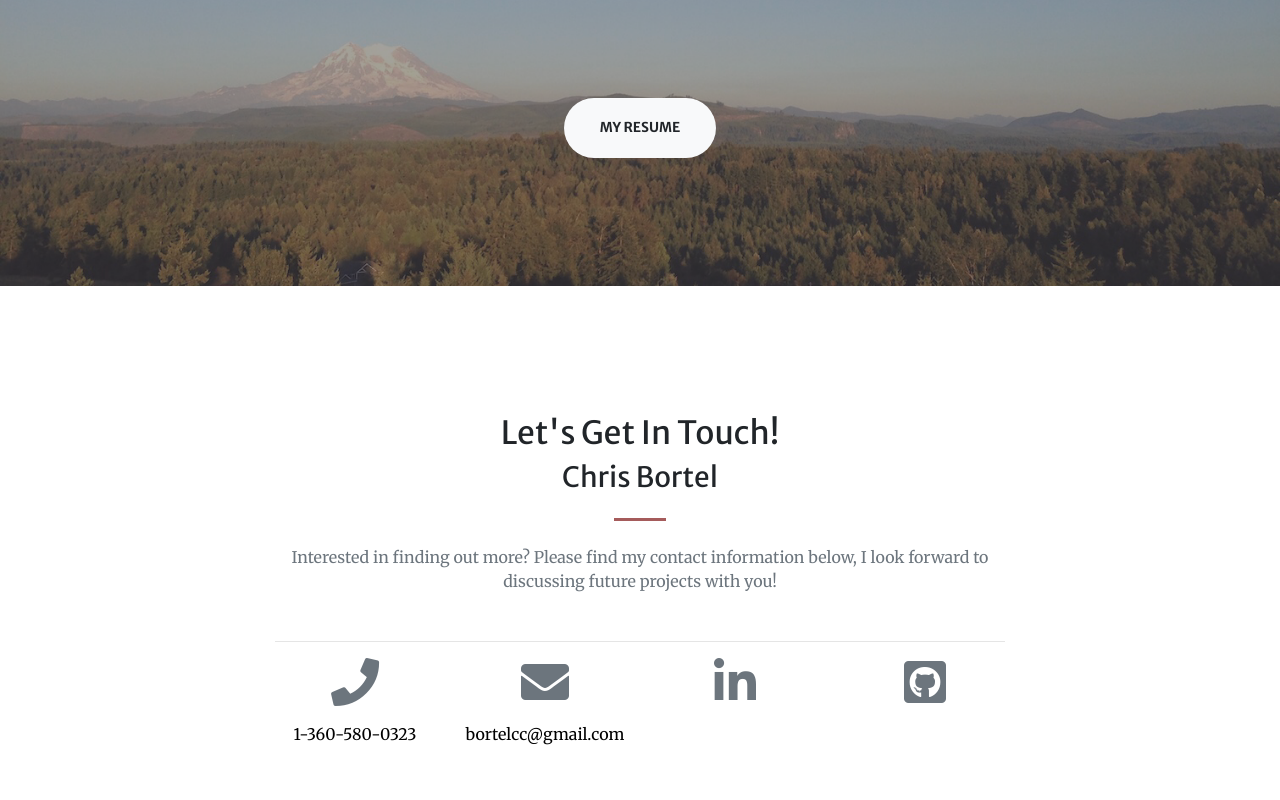
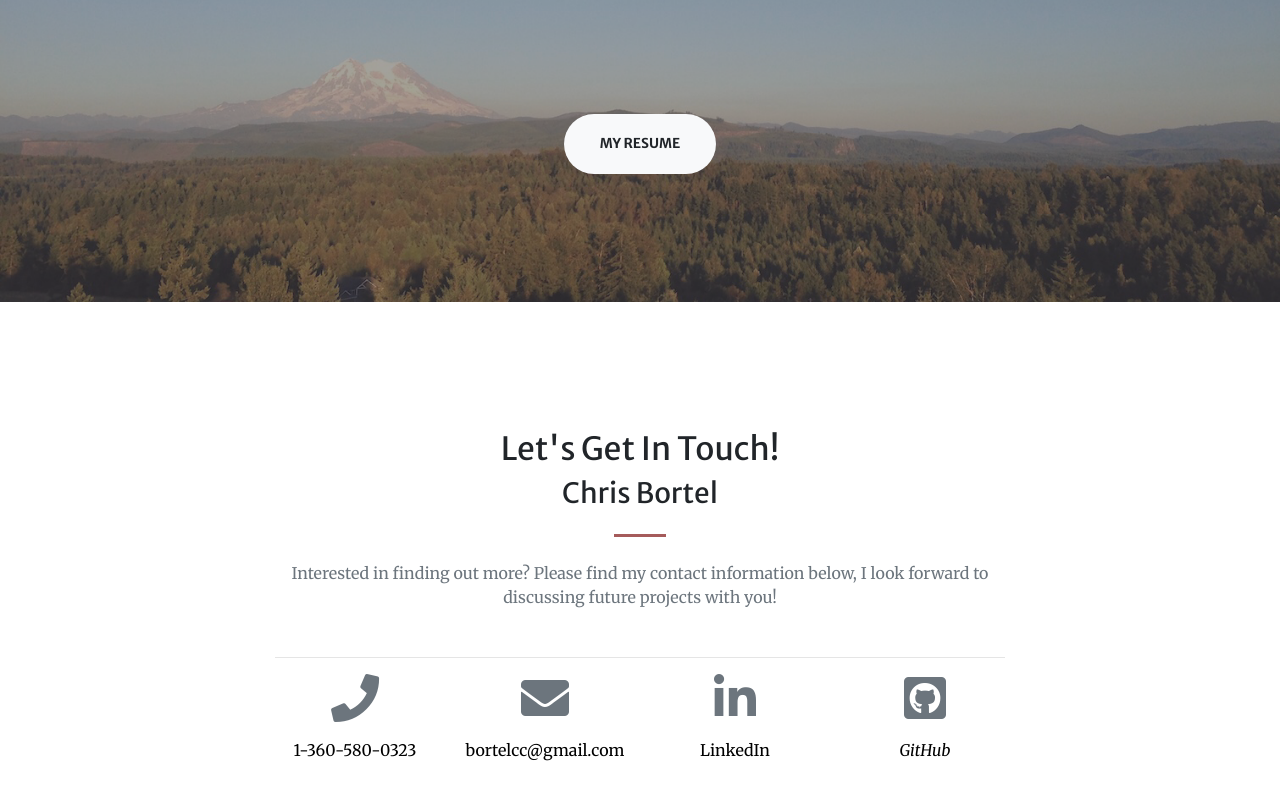
Before and after one commit to Chris-Bortel/Portfolio, a website with bundled scripts: page index.html in a window 1280 px wide. Shown: the part 1942-2742 px from the top of the page. Built offline with nearby package versions, Linux system fonts and the light colour scheme.

Commit message:
ready to submit

```diff
--- a/index.html
+++ b/index.html
@@ -70,9 +70,12 @@
           <h1 class="text-uppercase text-white font-weight-bold">web developer</h1>
           <hr class="divider my-4">
         </div>
+        <div class="col-lg-12">
+          <img class="img-fluid" src="img/portfolioHeadShot.png" alt="">
+        </div>
         <div class="col-lg-8 align-self-baseline intro">
           <p class="text-white-75 font-weight-light mb-5">Born and raised in Washington, I am a web developer coming from a career working with children with special needs. With this lens I strive to build websites that are intuitive and accessible for everyone. Apart from creating inviting webpages, I spend my time cycling, drawing, hanging out with my dog, and woodworking. </p>
-          <a class="btn btn-primary btn-xl js-scroll-trigger" href="#about">lets build something</a>
+          <a class="btn btn-primary btn-xl js-scroll-trigger" href="#about">About Me</a>
         </div>
       </div>
     </div>
@@ -201,23 +204,24 @@
           <hr>
           <div class="row icons">
             <div class="col-lg-3 mr-auto text-center">
-              <i class="fas fa-phone fa-3x mb-3 text-muted"></i>
-              <!-- <a class="d-block">+1 (360) 580-0323</a> -->
-              <a class="d-block" href="tel:1-360-580-0323">1-360-580-0323</a>
+              <a class="d-block" href="tel:1-360-580-0323">
+                <i class="fas fa-phone fa-3x mb-3 text-muted"></i><br>1-360-580-0323</a>
+
 
             </div>
 
             <div class="col-lg-3 mr-auto text-center">
-
-              <a class="d-block" href="mailto:bortelcc@gmail.com" target="_blank"><i class="fas fa-envelope fa-3x mb-3 text-muted"></i>bortelcc@gmail.com</a>
+              <a class="d-block" href="mailto:bortelcc@gmail.com" target="_blank">
+                <i class="fas fa-envelope fa-3x mb-3 text-muted"></i>bortelcc@gmail.com</a>
             </div>
 
             <div class="col-lg-3 mr-auto text-center">
-              <a class="d-block" href="https://www.linkedin.com/in/christopher-bortel/" target="_blank"> <i class="fab fa-linkedin-in fa-3x mb-3 text-muted"></i></a>
+              <a class="d-block" href="https://www.linkedin.com/in/christopher-bortel/" target="_blank">
+                <i class="fab fa-linkedin-in fa-3x mb-3 text-muted"></i><br>LinkedIn</a>
             </div>
 
             <div class="col-lg-3 mr-auto text-center">
-                <a class="d-block" href= "https://github.com/Bort91" target="_blank">  <i class=""><i class="fab fa-github-square fa-3x mb-3 text-muted"></i></a>
+                <a class="d-block" href= "https://github.com/Bort91" target="_blank">  <i class=""><i class="fab fa-github-square fa-3x mb-3 text-muted"></i><br>GitHub</a>
             </div>
 
           </div>
--- a/style.css
+++ b/style.css
@@ -1,7 +1,7 @@
 /* Home Page */
 .title {
     margin-top: 4rem;
-    margin-bottom: 3rem;
+    /* margin-bottom: 3rem; */
 }
 
 .intro {
@@ -53,6 +53,7 @@ a {
 }
 .img-fluid {
  padding-top: .8rem;
+ padding-bottom: 1rem;
  padding-left: .6rem;
  padding-right: .6rem;
  border-radius: 1.5rem
```
Also changed, not shown: img/portfolioHeadShot.png (added), 1 other file.
